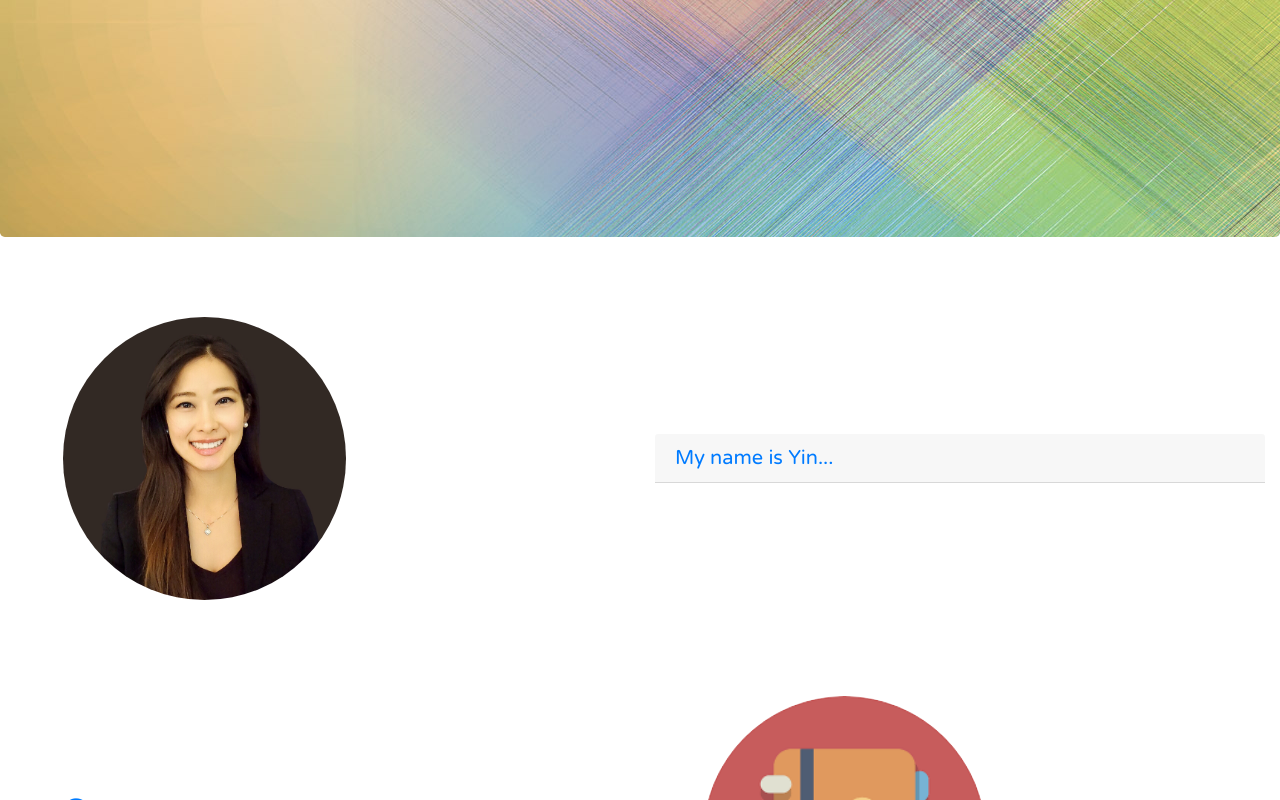
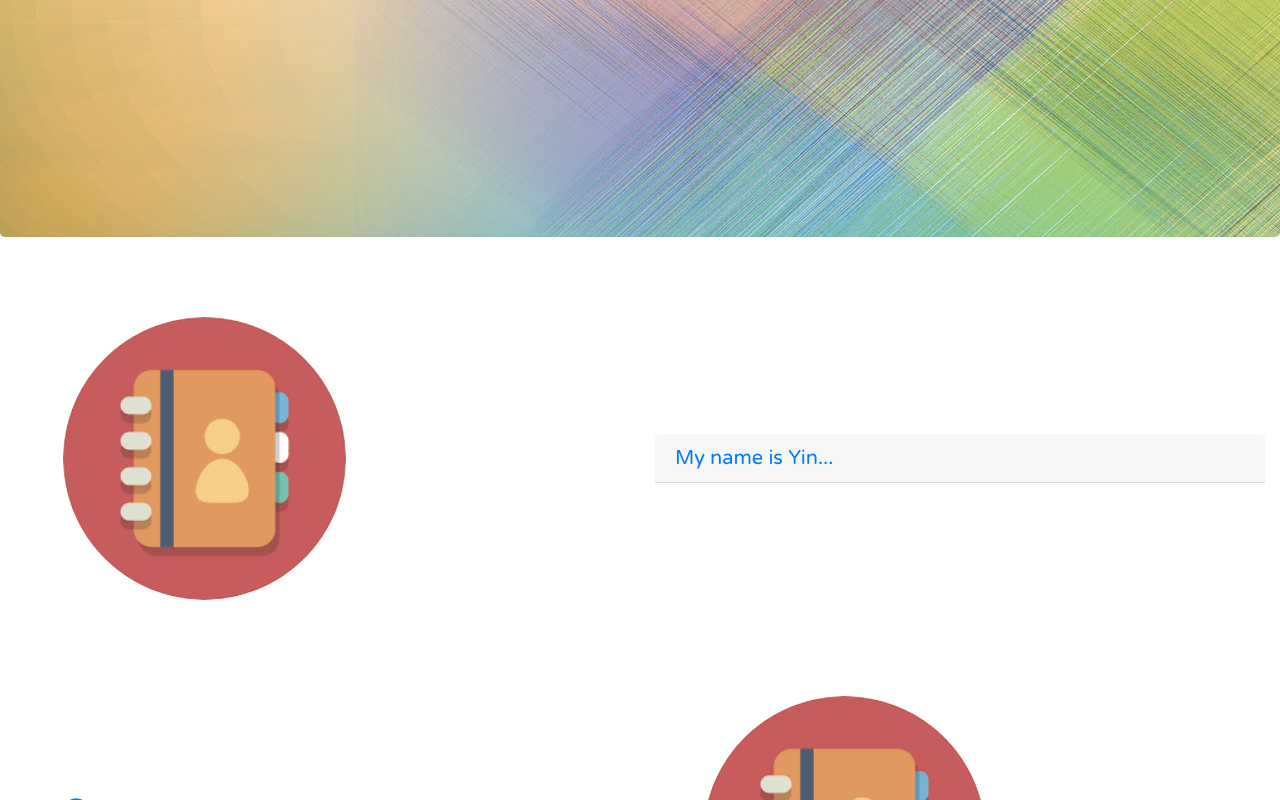
Before and after one commit to yhl4340/updated-portfolio, a plain HTML site: page index.html in a window 1280 px wide. Shown: the part 513-1313 px from the top of the page. Drawn offline with nearby package versions, Linux system fonts and the light colour scheme.

Commit message:
testing"

```diff
--- a/index.html
+++ b/index.html
@@ -80,7 +80,7 @@
       <div class="row align-items-center">
         <div class="col-lg-6 order-lg-6">
           <div class="p-5">
-            <img class="img-fluid rounded-circle" src="assets/pic1.jpg" style='width:55%'>
+            <img class="img-fluid rounded-circle" src="assets/contact.icon.png" style='width:55%'>
           </div>
         </div>
 
```
